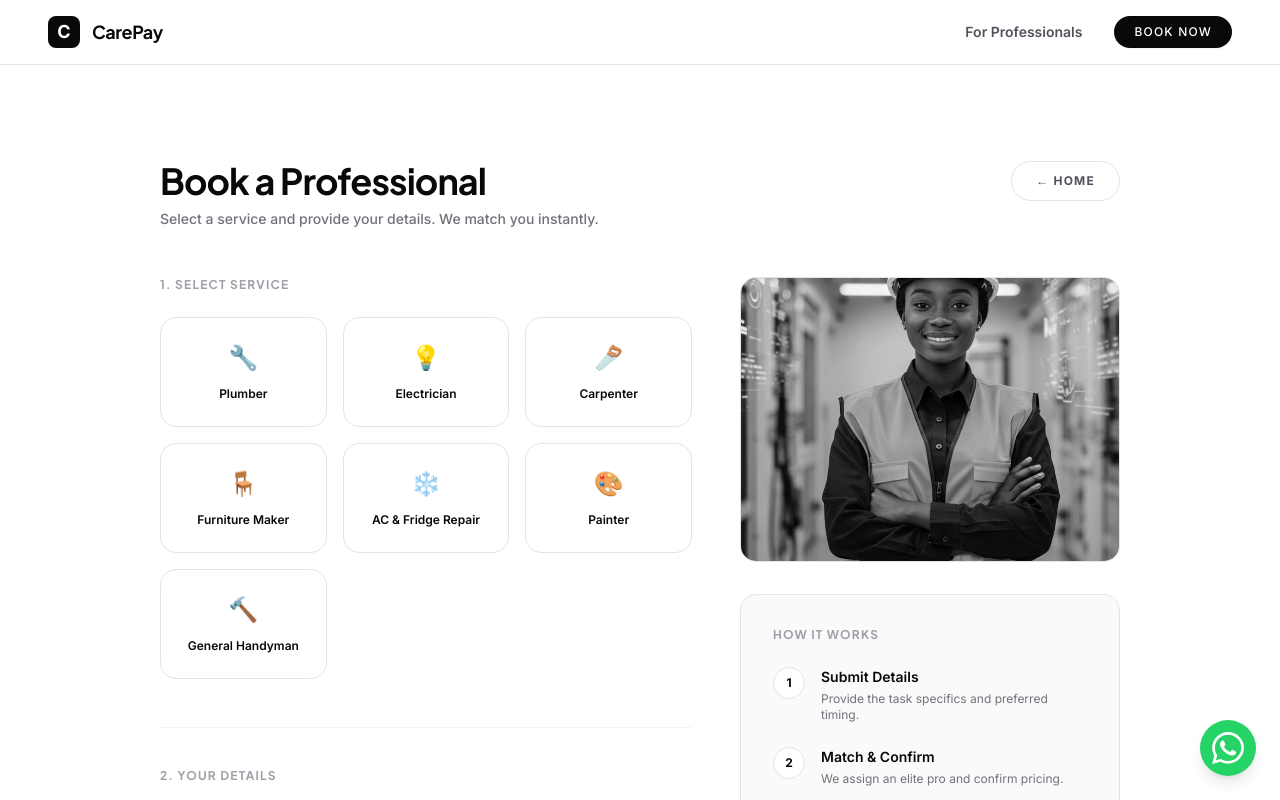
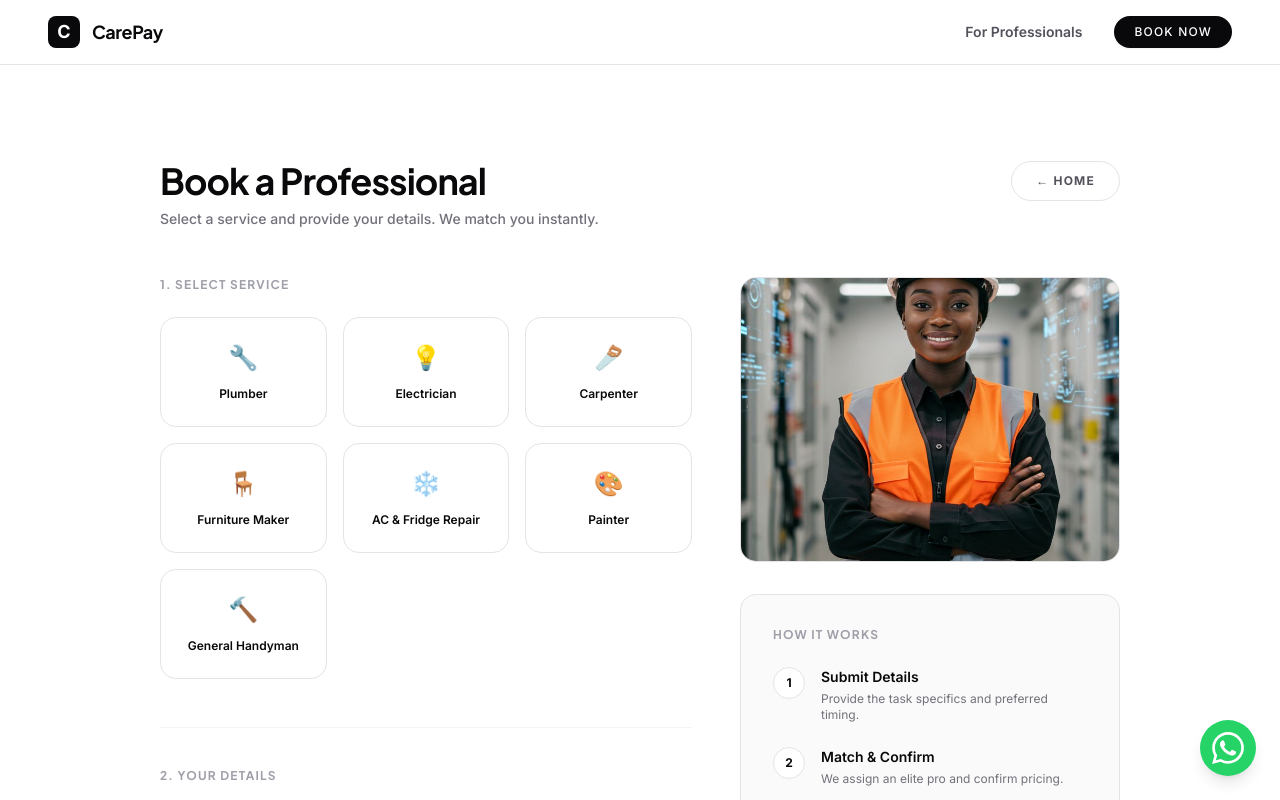
Before and after one commit to DevzekiFaith/carepay, a Next.js app: page /request in a window 1280 px wide. Shown: the top 800 px of the page. Built offline with nearby package versions, Linux system fonts and the light colour scheme; no server answers.

Commit message:
New-look

```diff
--- a/app/components/HomeClient.tsx
+++ b/app/components/HomeClient.tsx
@@ -106,7 +106,7 @@ export default function HomeClient() {
               <div className="grid grid-cols-3 gap-3">
                 {PRO_IMAGES.map(({ src, alt }) => (
                   <div key={src} className="relative aspect-square overflow-hidden rounded-xl border border-zinc-200 dark:border-zinc-800">
-                    <Image src={src} alt={alt} fill className="object-cover grayscale" sizes="120px" />
+                    <Image src={src} alt={alt} fill className="object-cover transition-transform duration-500 hover:scale-105" sizes="120px" />
                   </div>
                 ))}
               </div>
--- a/app/request/page.tsx
+++ b/app/request/page.tsx
@@ -82,8 +82,8 @@ export default function RequestPage() {
                         setSelectedService(isActive ? null : label)
                       }
                       className={`group flex flex-col items-center justify-center gap-3 rounded-2xl border p-6 text-center transition-all ${isActive
-                          ? "border-foreground bg-foreground text-background shadow-lg scale-[1.02]"
-                          : "border-zinc-200 dark:border-zinc-800 bg-background text-foreground hover:border-zinc-300 dark:hover:border-zinc-700 hover:shadow-premium"
+                        ? "border-foreground bg-foreground text-background shadow-lg scale-[1.02]"
+                        : "border-zinc-200 dark:border-zinc-800 bg-background text-foreground hover:border-zinc-300 dark:hover:border-zinc-700 hover:shadow-premium"
                         }`}
                     >
                       <span className="text-2xl" aria-hidden>{emoji}</span>
@@ -271,7 +271,7 @@ export default function RequestPage() {
                 src={REQUEST_HERO_IMAGE}
                 alt="Expert Professional"
                 fill
-                className="object-cover grayscale"
+                className="object-cover"
                 sizes="(max-width: 1024px) 100vw, 400px"
               />
             </div>
```
